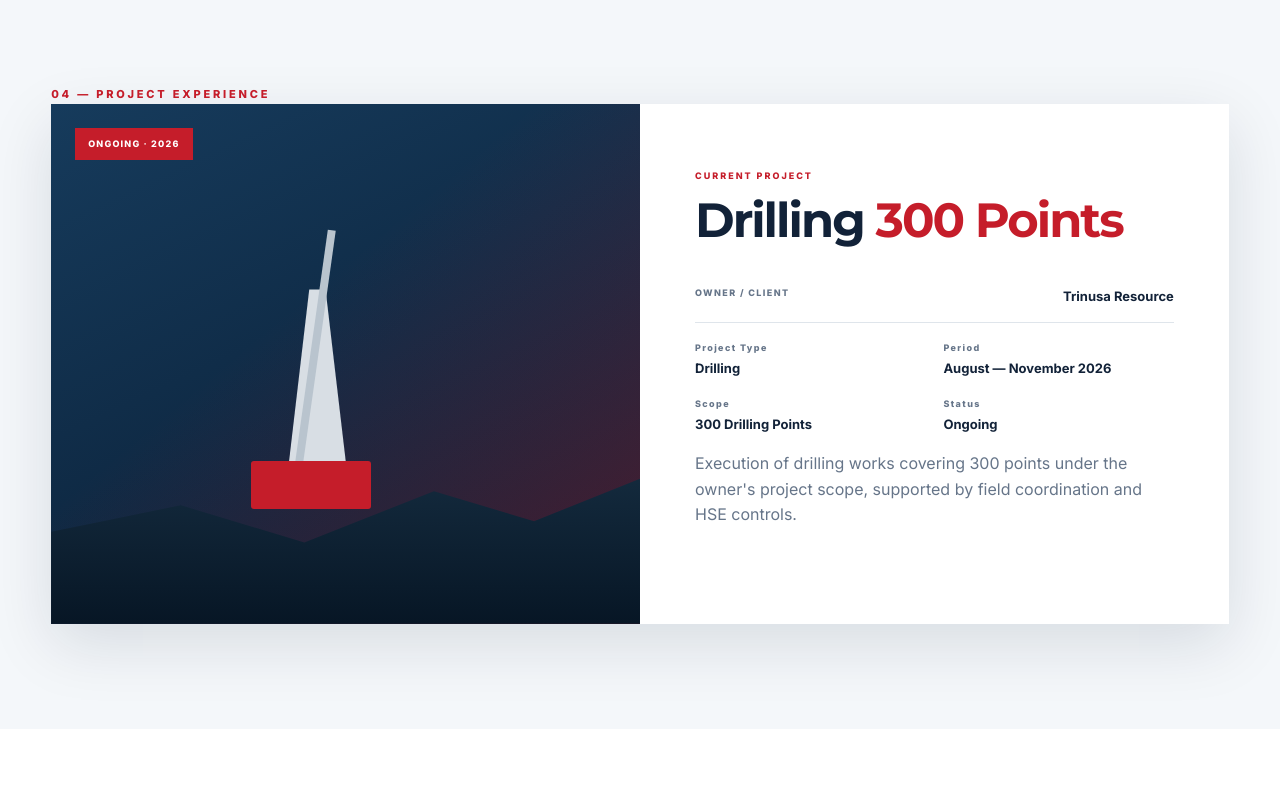
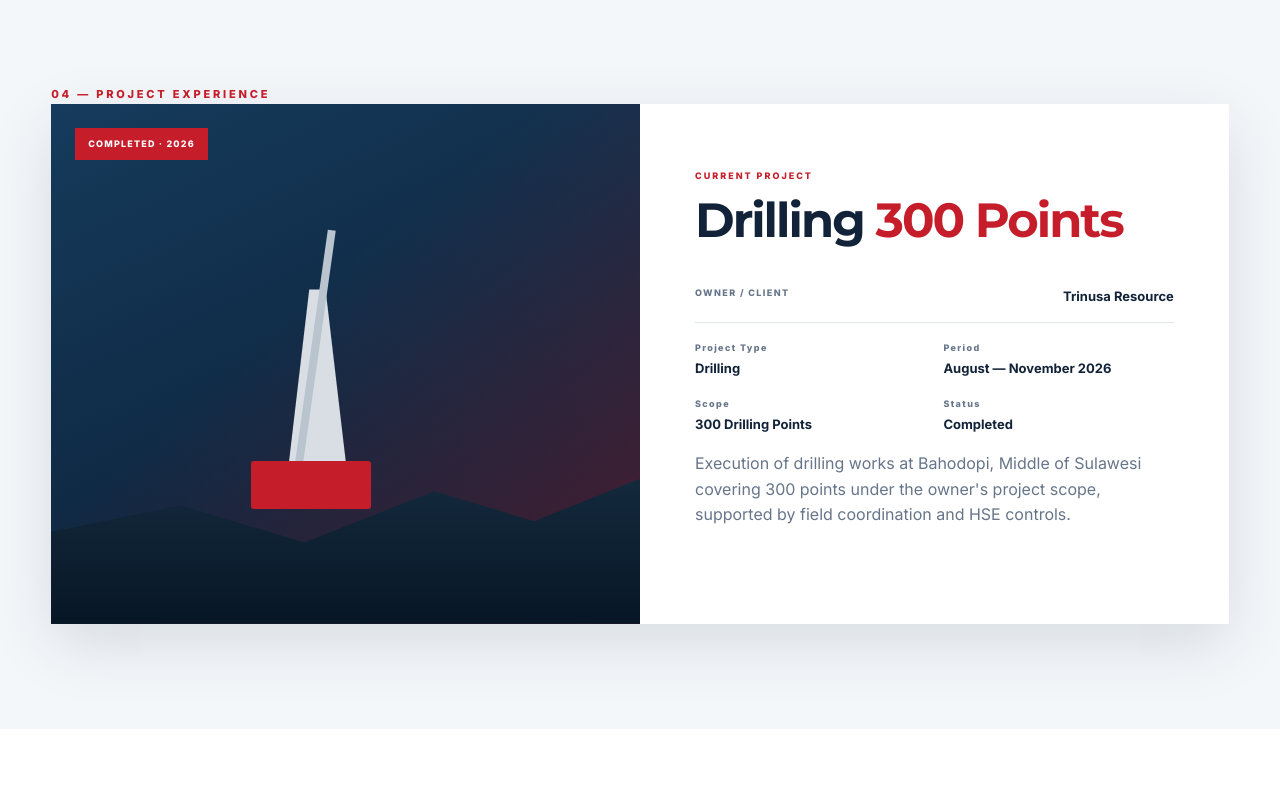
Before and after one commit to Aditmawaa/balantang-jaya-global, a plain HTML site: page index.html in a window 1280 px wide. Shown: the part 2780-3580 px from the top of the page. Drawn offline with Linux system fonts and the light colour scheme.

Commit message:
Modify project and contact sections in index.html
Updated project details and contact information in index.html.

```diff
--- a/index.html
+++ b/index.html
@@ -43,11 +43,11 @@
 <article class="service-card"><div class="icon">03</div><h3>Project Support</h3><p>Operational support to keep people, equipment, materials, and activities coordinated.</p><ul><li>Mobilization</li><li>Manpower support</li><li>Site coordination</li></ul></article></div></div></section>
 
 <section class="section project-section" id="projects"><div class="container"><div class="section-tag">04 — PROJECT EXPERIENCE</div>
-<div class="project-card"><div class="project-visual"><div class="project-badge">ONGOING · 2026</div><div class="project-rig"><span></span><i></i><b></b></div><div class="project-ground"></div></div>
+<div class="project-card"><div class="project-visual"><div class="project-badge">COMPLETED · 2026</div><div class="project-rig"><span></span><i></i><b></b></div><div class="project-ground"></div></div>
 <div class="project-info"><div class="mini-label">CURRENT PROJECT</div><h2>Drilling <span>300 Points</span></h2>
 <div class="client-line"><span>OWNER / CLIENT</span><strong>Trinusa Resource</strong></div>
-<div class="project-data"><div><span>Project Type</span><b>Drilling</b></div><div><span>Period</span><b>August — November 2026</b></div><div><span>Scope</span><b>300 Drilling Points</b></div><div><span>Status</span><b>Ongoing</b></div></div>
-<p>Execution of drilling works covering 300 points under the owner's project scope, supported by field coordination and HSE controls.</p></div></div></div></section>
+<div class="project-data"><div><span>Project Type</span><b>Drilling</b></div><div><span>Period</span><b>August — November 2026</b></div><div><span>Scope</span><b>300 Drilling Points</b></div><div><span>Status</span><b>Completed</b></div></div>
+<p>Execution of drilling works at Bahodopi, Middle of Sulawesi covering 300 points under the owner's project scope, supported by field coordination and HSE controls.</p></div></div></div></section>
 
 <section class="section" id="capabilities"><div class="container"><div class="section-head"><div><div class="section-tag">05 — CAPABILITIES</div><h2>People, equipment & <span>execution.</span></h2></div><p>Capability details can be expanded when equipment, manpower, and certification data are finalized.</p></div>
 <div class="cap-grid"><div class="cap-main"><div class="cap-number">300<small>+</small></div><h3>Drilling Points</h3><p>Current project execution scope for Trinusa Resource.</p></div>
@@ -66,7 +66,7 @@
 <div class="gallery-grid"><div class="gallery-tile tall"><span>DRILLING<br>OPERATIONS</span></div><div class="gallery-tile"><span>FIELD<br>EXECUTION</span></div><div class="gallery-tile"><span>HEAVY<br>EQUIPMENT</span></div><div class="gallery-tile"><span>HSE<br>ACTIVITY</span></div><div class="gallery-tile wide"><span>PROJECT<br>TEAM</span></div></div></div></section>
 
 <section class="section cta" id="contact"><div class="container cta-inner"><div><div class="section-tag">09 — CONTACT</div><h2>Let's build the next<br><span>project together.</span></h2><p>For project enquiries, partnership opportunities, and service requirements, contact Balantang Jaya Global.</p></div>
-<div class="contact-card"><img src="assets/logo/logo-balantang-jaya-enhanced.png" alt="Balantang Jaya Global"><h3>BALANTANG JAYA GLOBAL</h3><p>Drilling & Construction</p><a href="mailto:info@balantangjayaglobal.com">info@balantangjayaglobal.com</a><a href="https://wa.me/6280000000000" target="_blank" rel="noopener">WhatsApp: +62 800 0000 0000</a><small>Alamat dan kontak dapat diperbarui pada file index.html.</small></div></div></section>
+<div class="contact-card"><img src="assets/logo/logo-balantang-jaya-enhanced.png" alt="Balantang Jaya Global"><h3>BALANTANG JAYA GLOBAL</h3><p>Drilling & Construction</p><a href="mailto:balantang_jaya@outlook.com">balantang_jaya@outlook.com</a><a href="https://wa.me/6280000000000" target="_blank" rel="noopener">WhatsApp: +62 800 0000 0000</a><small>Alamat dan kontak dapat diperbarui pada file index.html.</small></div></div></section>
 </main>
 <footer><div class="container footer-inner"><div><strong>BALANTANG JAYA GLOBAL</strong><span>DRILLING & CONSTRUCTION</span></div><div>© 2026 Balantang Jaya Global. All Rights Reserved.</div><a href="#top">Back to top ↑</a></div></footer>
 <script src="js/script.js"></script>
```
